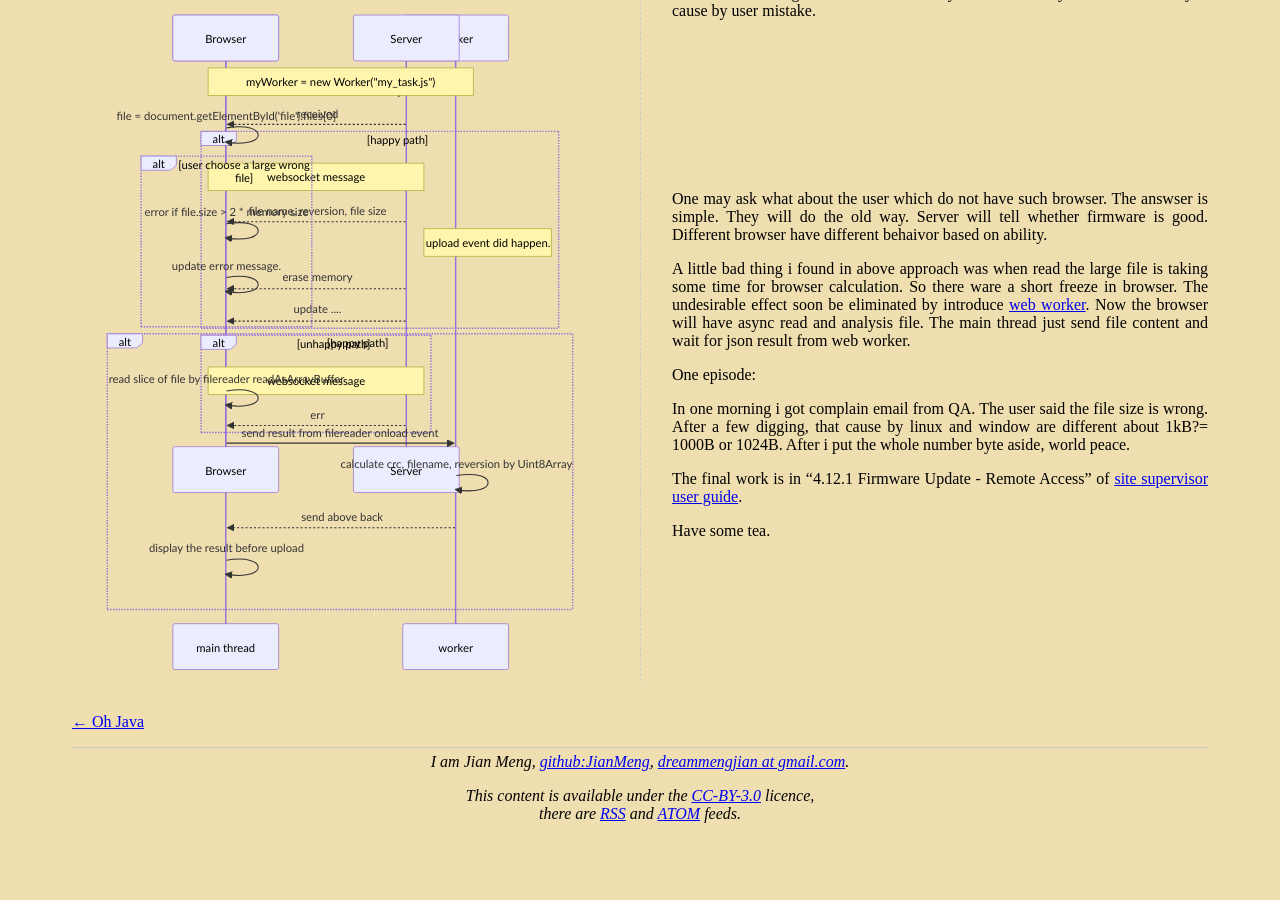
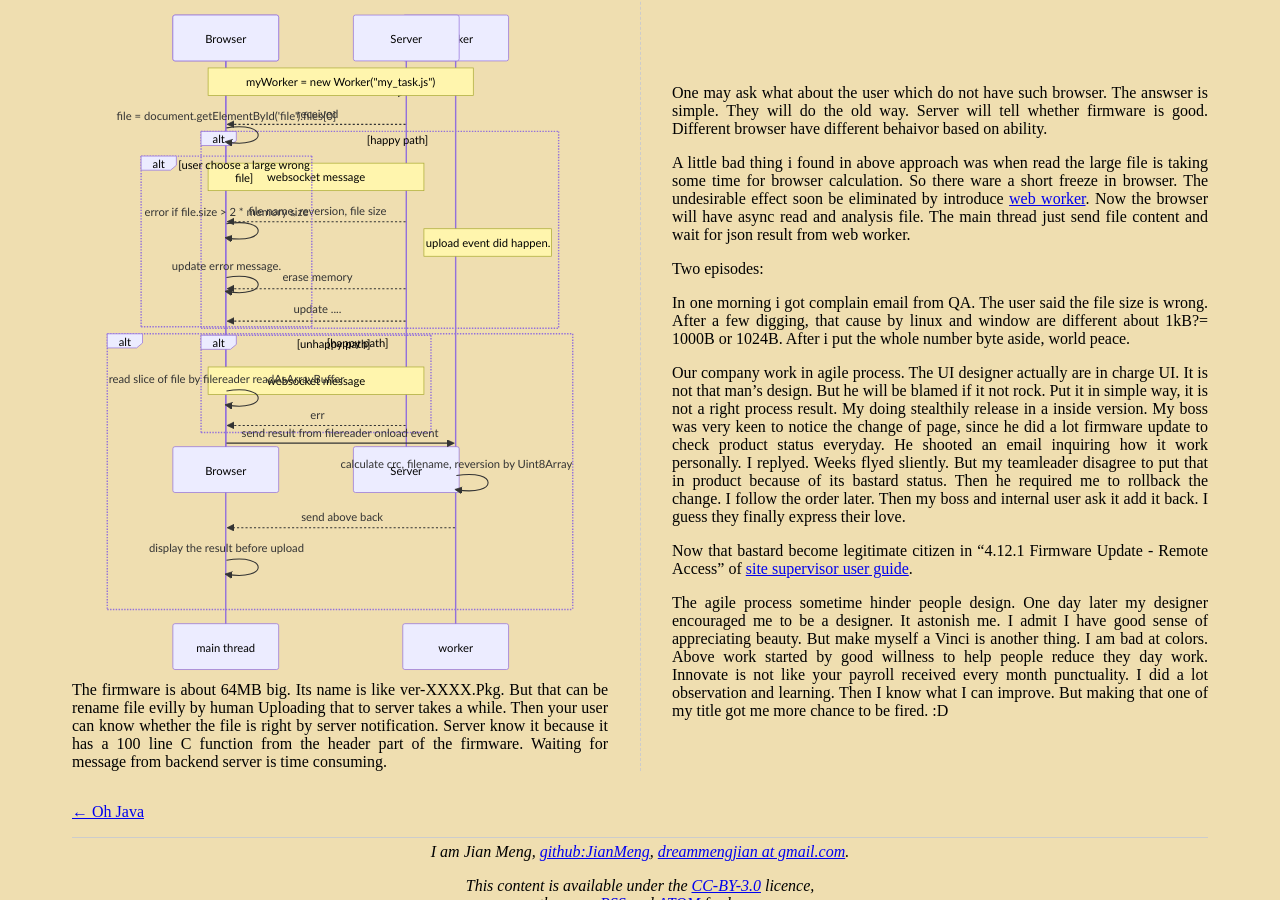
Before and after one commit to JianMeng/jianmeng.github.com, a Jekyll site: the page built from _posts/2021-02-20-poka-yoke-update-firmware.md, in a window 1280 px wide and 900 px high, scrolled down 602 px. Built offline with Jekyll 4.4.1, drawn with Linux system fonts in a browser that asks for light colours.

Commit message:
reasons not to design

```diff
--- a/_posts/2021-02-20-poka-yoke-update-firmware.md
+++ b/_posts/2021-02-20-poka-yoke-update-firmware.md
@@ -67,10 +67,12 @@
 
 A little bad thing i found in above approach was when read the large file is taking some time for browser calculation. So there ware a short freeze in browser. The undesirable effect soon be eliminated by introduce [web worker](https://developer.mozilla.org/en-US/docs/Web/API/Web_Workers_API/Using_web_workers). Now the browser will have async read and analysis file. The main thread just send file content and wait for json result from web worker.
 
-One episode:
+Two episodes:
 
 In one morning i got complain email from QA. The user said the file size is wrong. After a few digging, that cause by linux and window are different about 1kB?= 1000B or 1024B. After i put the whole number byte aside, world peace.
 
-The final work is in "4.12.1 Firmware Update - Remote Access" of [site supervisor user guide](https://climate.emerson.com/documents/site-supervisor-user-guide-rev-17-en-us-6471528.pdf).
+Our company work in agile process. The UI designer actually are in charge UI. It is not that man's design.  But he will be blamed if it not rock. Put it in simple way, it is not a right process result. My doing stealthily release in a inside version. My boss was very keen to notice the change of page, since he did a lot firmware update to check product status everyday. He shooted an email inquiring how it work personally. I replyed. Weeks flyed sliently. But my teamleader disagree to put that in product because of its bastard status. Then he required me to rollback the change. I follow the order later. Then my boss and internal user ask it add it back. I guess they finally express their love.
 
-Have some tea.
+Now that bastard become legitimate citizen in  "4.12.1 Firmware Update - Remote Access" of [site supervisor user guide](https://climate.emerson.com/documents/site-supervisor-user-guide-rev-17-en-us-6471528.pdf).
+
+The agile process sometime hinder people design. One day later my designer encouraged me to be a designer. It  astonish me.  I admit I have good sense of appreciating beauty. But make myself a Vinci is another thing. I am bad at colors. Above work started by good willness to help people reduce they day work. Innovate is not like your payroll received every month punctuality. I did a lot observation and learning. Then I know what I can improve. But making that one of my title got me more chance to be fired. :D
```
